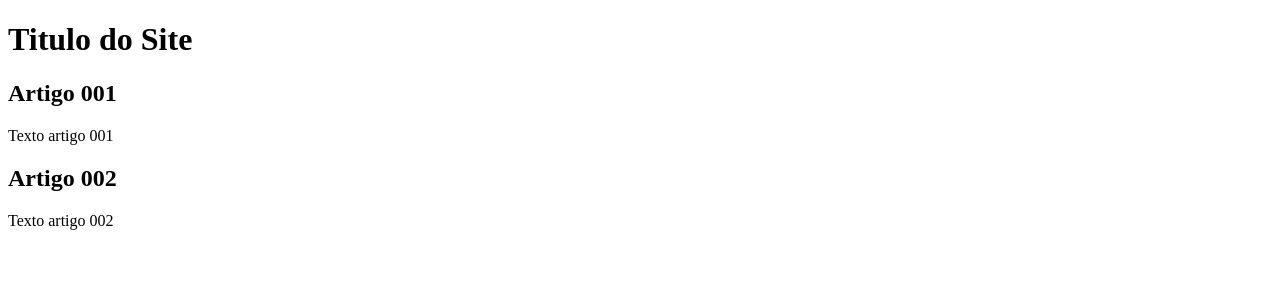
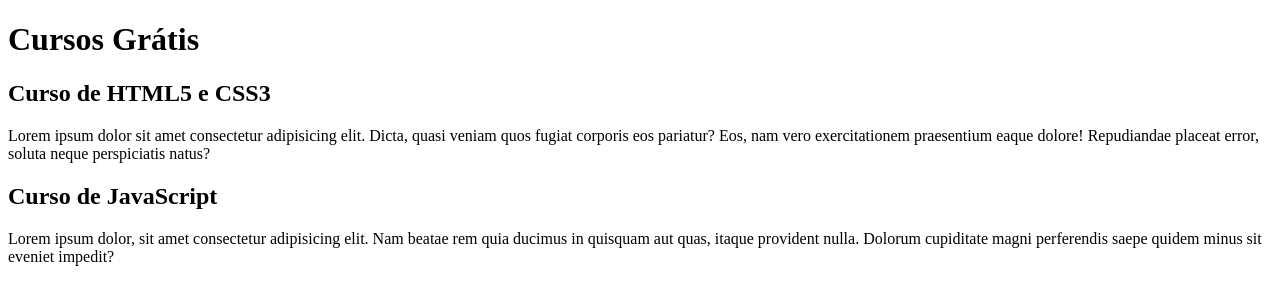
Before and after one commit to AV2080/projeto-site, a plain HTML site: page index.html in a window 1280 px wide. Drawn offline with Linux system fonts and the light colour scheme.

Commit message:
Comecei a escrever o conteudo

```diff
--- a/index.html
+++ b/index.html
@@ -8,15 +8,15 @@
 <body>
     <main>
         <header>
-            <h1>Titulo do Site</h1>
+            <h1>Cursos Grátis</h1>
         </header>
         <article>
-            <h2>Artigo 001</h2>
-            <p>Texto artigo 001</p>
+            <h2>Curso de HTML5 e CSS3</h2>
+            <p>Lorem ipsum dolor sit amet consectetur adipisicing elit. Dicta, quasi veniam quos fugiat corporis eos pariatur? Eos, nam vero exercitationem praesentium eaque dolore! Repudiandae placeat error, soluta neque perspiciatis natus?</p>
         </article>
         <article>
-            <h2>Artigo 002</h2>
-            <p>Texto artigo 002</p>
+            <h2>Curso de JavaScript</h2>
+            <p>Lorem ipsum dolor, sit amet consectetur adipisicing elit. Nam beatae rem quia ducimus in quisquam aut quas, itaque provident nulla. Dolorum cupiditate magni perferendis saepe quidem minus sit eveniet impedit?</p>
         </article>
     </main>
 </body>
```
